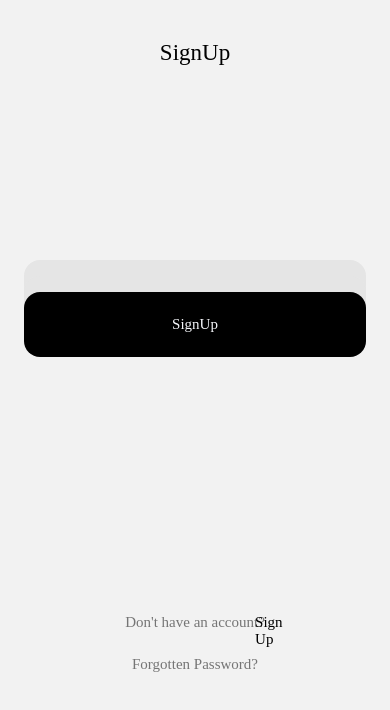
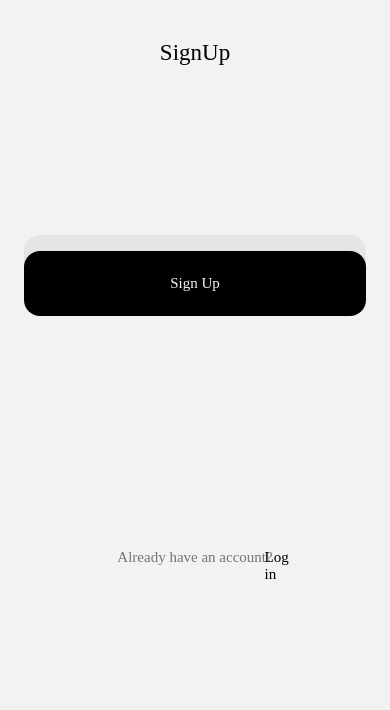
Before and after one commit to arielabaruffaldi/VadesApp, a React Native app: screen /SignUp in a window 390 px wide. Shown: the top 710 px of the page. Built offline with nearby package versions, Linux system fonts and the light colour scheme.

Commit message:
feat(auth): create signup screen

```diff
--- a/src/navigation/index.tsx
+++ b/src/navigation/index.tsx
@@ -1,18 +1,17 @@
-import React, { useState } from 'react';
+import React from 'react';
 
-import { NavigationContainer } from '@react-navigation/native';
-import { createBottomTabNavigator } from '@react-navigation/bottom-tabs';
+import {NavigationContainer} from '@react-navigation/native';
 
 import BottomTabsNavigator from './BottomTab';
-import Login from '@screens/Auth/Login';
 import LoginStackNavigation from './Auth';
-
+import {useSelector} from 'react-redux';
+import {RootState} from '@store/';
 
 const AppNavigation = () => {
-  const [isAuth, setIsAuth] = useState(null)
+  const userId = useSelector((state: RootState) => state.auth.userId);
   return (
     <NavigationContainer>
-      {isAuth ? <BottomTabsNavigator /> : <LoginStackNavigation />}
+      {userId ? <BottomTabsNavigator /> : <LoginStackNavigation />}
     </NavigationContainer>
   );
 };
--- a/src/screens/Auth/SignUp/index.tsx
+++ b/src/screens/Auth/SignUp/index.tsx
@@ -1,25 +1,29 @@
-import React, { useState } from 'react';
-import { KeyboardAvoidingView, View } from 'react-native';
-import { useNavigation } from '@react-navigation/native';
+import React, {useState} from 'react';
+import {KeyboardAvoidingView, View} from 'react-native';
+import {useNavigation} from '@react-navigation/native';
 
 import Layout from '@organisms/Layout';
 import styles from './styles';
 import Text from '@atoms/Text';
 import Input from '@atoms/Input/Input';
 import Button from '@atoms/Button';
+import {useDispatch} from 'react-redux';
+import {signUp} from '@store/actions/auth';
 
 const SignUp = () => {
   const [email, setEmail] = useState('');
   const [password, setPassword] = useState('');
 
   const navigation = useNavigation();
+  const dispatch = useDispatch();
 
   const onConfirmSignUp = () => {
     console.log('SignUp Confirm', email);
+    dispatch(signUp(email, password));
   };
 
-    const goToSignUp = () => {
-        navigation.navigate('SignUp');
+  const goToLogIn = () => {
+    navigation.navigate('LogIn');
   };
 
   return (
@@ -32,14 +36,6 @@ const SignUp = () => {
         </View>
 
         <View style={styles.main}>
-                    <Input
-                        placeholder="Name"
-                        autoCapitalize="none"
-                        autoCorrect={false}
-                        style={styles.input}
-                        onChangeText={text => setEmail(text)}
-                        value={email}
-                    />
           <Input
             placeholder="Email"
             keyboardType="email-address"
@@ -60,28 +56,24 @@ const SignUp = () => {
           />
           <Button onPress={onConfirmSignUp} style={styles.buttonConfirm}>
             <Text color="white" align="center">
-                            SignUp
+              Sign Up
             </Text>
           </Button>
         </View>
         <View style={styles.footer}>
           <View style={styles.signUpContainer}>
             <Text size="small" align="center" color="gray">
-                            Don't have an account?
+              Already have an account?
             </Text>
             <Button
               variation="tertiary"
-                            onPress={goToSignUp}
+              onPress={goToLogIn}
               style={styles.buttonSignUp}>
               <Text color="black" weight="bold">
-                                Sign Up
+                Log in
               </Text>
             </Button>
           </View>
-
-                    <Text size="small" align="center" color="gray">
-                        Forgotten Password?
-                    </Text>
         </View>
       </KeyboardAvoidingView>
     </Layout>
--- a/src/store/actions/auth.ts
+++ b/src/store/actions/auth.ts
@@ -0,0 +1,33 @@
+import {SIGN_UP} from '@store/types/auth';
+import {URL_AUTH} from '@utils/data/database';
+
+export const signUp = (email: string, password: string) => {
+  return async (dispatch: any) => {
+    const response = await fetch(URL_AUTH, {
+      method: 'POST',
+      headers: {
+        'Content-Type': 'application/json',
+      },
+      body: JSON.stringify({
+        email,
+        password,
+        returnSecureToken: true,
+      }),
+    });
+
+    const data = await response.json();
+    console.log('data', data);
+
+    dispatch({
+      type: SIGN_UP,
+      payload: {
+        token: data.token,
+        userId: data.localId,
+      },
+    });
+
+    if (data.error) {
+      throw new Error(data.error);
+    }
+  };
+};
--- a/src/store/index.ts
+++ b/src/store/index.ts
@@ -5,12 +5,14 @@ import CategoryReducer from './reducers/category';
 import EventsReducer from './reducers/events';
 import CartReducer from './reducers/cart';
 import OrdersReducer from './reducers/orders';
+import AuthReducer from './reducers/auth';
 
 const RootReducer = combineReducers({
   categories: CategoryReducer,
   events: EventsReducer,
   cart: CartReducer,
   orders: OrdersReducer,
+  auth: AuthReducer,
 });
 
 const store = createStore(RootReducer, applyMiddleware(thunk));
--- /dev/null
+++ b/src/store/reducers/auth.ts
@@ -0,0 +1,26 @@
+import {AuthActions, SIGN_UP} from '@store/types/auth';
+
+interface InitialState {
+  token: string | null;
+  userId: string | null;
+}
+
+const initialState: InitialState = {
+  token: null,
+  userId: null,
+};
+
+const AuthReducer = (state = initialState, action: AuthActions) => {
+  switch (action.type) {
+    case SIGN_UP:
+      return {
+        ...state,
+        token: action.payload.token,
+        userId: action.payload.userId,
+      };
+    default:
+      return state;
+  }
+};
+
+export default AuthReducer;
--- /dev/null
+++ b/src/store/types/auth.ts
@@ -0,0 +1,13 @@
+export const SIGN_UP = 'SIGN_UP';
+
+export interface SignUp {
+  type: typeof SIGN_UP;
+  payload: SignUpResponse;
+}
+
+interface SignUpResponse {
+  token: string;
+  userId: string;
+}
+
+export type AuthActions = SignUp;
--- a/src/utils/data/database.ts
+++ b/src/utils/data/database.ts
@@ -1,2 +1,2 @@
 export const URL_API = 'https://vadesapp-default-rtdb.firebaseio.com/';
-export const URL_AUTH = 'https://identitytoolkit.googleapis.com/v1/accounts:signInWithCustomToken?key=AIzaSyCq--dS2RLLE2o2FBiNi7lHpAUu4Of20Mw';
+export const URL_AUTH = 'https://identitytoolkit.googleapis.com/v1/accounts:signUp?key=AIzaSyCq--dS2RLLE2o2FBiNi7lHpAUu4Of20Mw';
```
Lines whose indentation alone changed are shown as unchanged.
